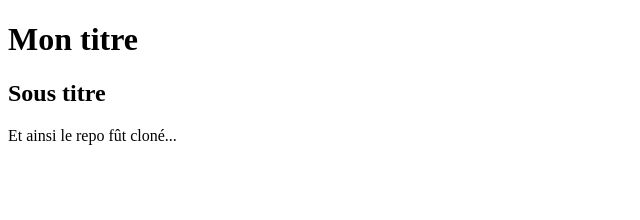
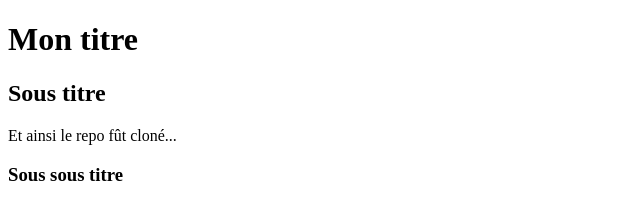
Before and after one commit to Cltglt/git_test, a plain HTML site: page index.html in a window 1280 px wide. Shown: the whole page, without its empty margins (0-640 px from the left). Drawn offline with Linux system fonts and the light colour scheme.

Commit message:
add h3 subtitle

```diff
--- a/index.html
+++ b/index.html
@@ -12,5 +12,7 @@
 
     <p>Et ainsi le repo fût cloné...</p>
 
+    <h3>Sous sous titre</h3>
+
 </body>
 </html>
```
